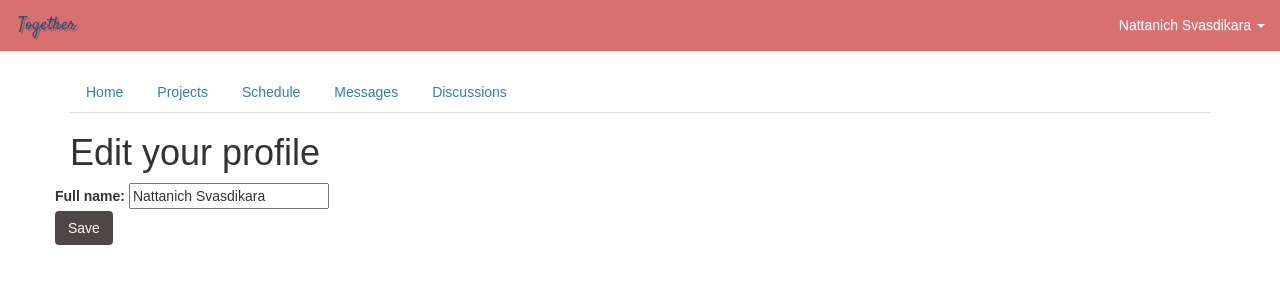
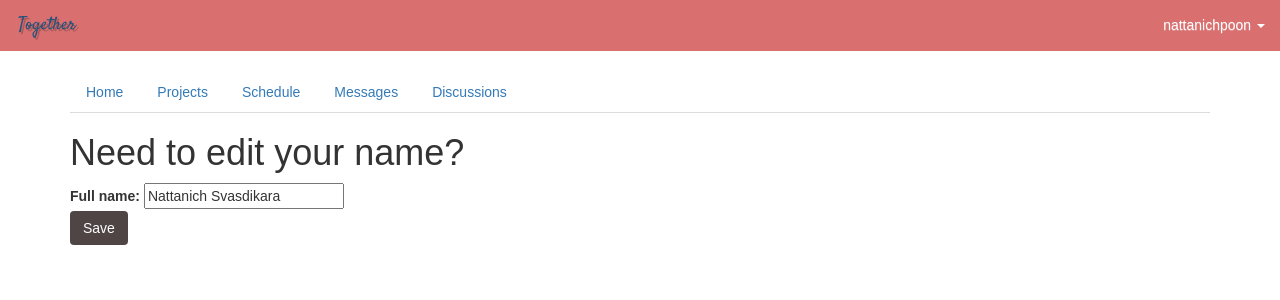
Before and after one commit to nattanichpoon/together, a Django app: page /profile/edit/ in a window 1280 px wide. Shown: the top 300 px of the page. Run offline with Django 3.2, Linux system fonts and the light colour scheme; a user stored in the database is signed in; data comes from the database, SQL or seed files in the repository; both versions use the stored data as it was after the commit; some libraries are stand-ins or nearby versions.

Commit message:
edited navbar

```diff
--- a/src/message/views.py
+++ b/src/message/views.py
@@ -1,15 +1,18 @@
 from django.shortcuts import render
 from django.contrib import messages
-
+from users.models import UserProfile
 # Create your views here.
 def messages(request):
 	title = "My Messages"
 	title_align_center = True
 	navtab = True
+	profile = UserProfile.objects.get(username=request.user)
 
 	context = {
 	"title": title,
 	"title_align_center":title_align_center,
 	"navtab":navtab,
+	"profile":profile,
+
 	}
 	return render(request, "django_messages/inbox.html", context)
--- a/src/users/templates/editprofile.html
+++ b/src/users/templates/editprofile.html
@@ -4,7 +4,13 @@
 
 {% block content %}
 
-<h1>Edit your profile</h1>
+{% if profile %}
+<h1>Need to edit your name?</h1>
+{% else %}
+<h1>Tell us your name.</h1>
+{% endif %}
+<div class='container'>
+
 	<form method="POST" class="post-form">
 	    {% csrf_token %}
 	    <!-- {{ form.as_p }} -->
@@ -16,6 +22,6 @@
 	    <button type="submit" class="save btn">Save</button>
 	</div>
 	</form>
-
+</div>
 
 {% endblock %}
--- a/src/users/templates/navbar.html
+++ b/src/users/templates/navbar.html
@@ -32,7 +32,9 @@
                             {% if request.user.is_authenticated %}
                                 <span style="font-family:'Avant Garde', Avantgarde, 'Century Gothic', CenturyGothic, AppleGothic, sans-serif; ">
                                     {% if profile %}
-                                    {{ profile }}
+                                    <!-- {{ profile }} -->
+                                    {{ request.user }}
+
                                     {% else %}
                                     {{ request.user }}
                                     {% endif %}
```
Also changed, not shown: src/discussion/views.py (+8 -2 lines), src/db.sqlite3, 1 other file. Lines whose indentation alone changed are shown as unchanged.
